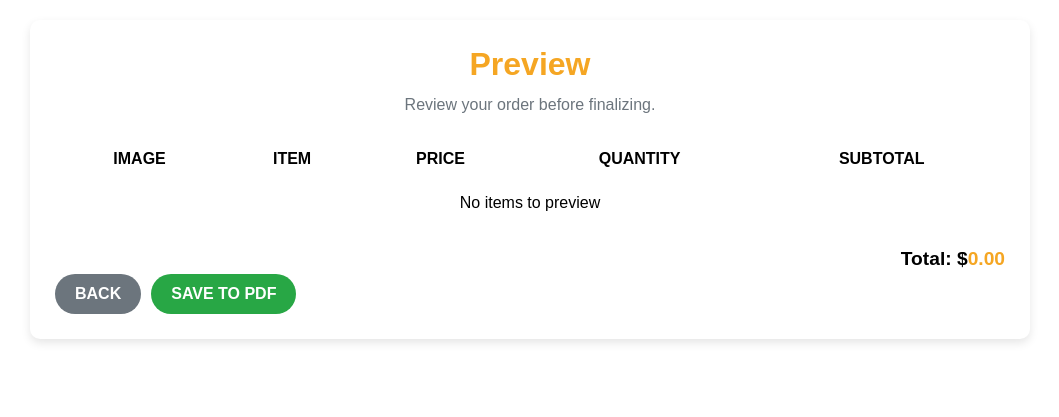
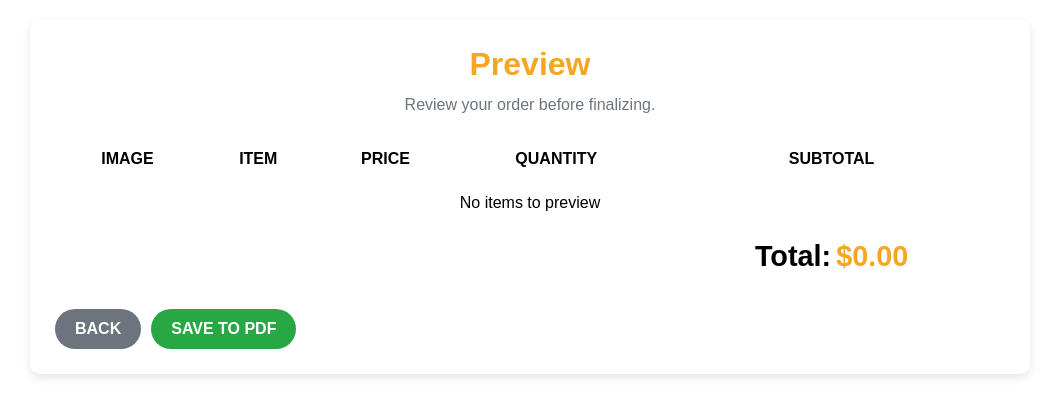
Before and after one commit to Soda-Morn/VC1-Group06-Cafe-Shop, a PHP site: page /views/form_restock/preview_order.php in a window 1280 px wide. Shown: the top 417 px of the page, without its empty margins (110-1169 px from the left). Run offline with PHP 8.4, Linux system fonts and the light colour scheme; some libraries are stand-ins or nearby versions.

Commit message:
fix(Testing):fix display image on preview[VC01G6-196]

```diff
--- a/views/form_restock/preview_order.php
+++ b/views/form_restock/preview_order.php
@@ -75,21 +74,16 @@
             border-radius: 5px;
         }
 
-        .total-and-buttons {
-            display: flex;
-            flex-direction: column;
-            align-items: flex-end;
-            gap: 10px;
+        .total-row {
+            font-size: 1.8rem; /* Increased font size for the Total row */
+            font-weight: bold;
+            color: #000;
+            text-align: right;
         }
 
-        .total-price {
-            font-size: 1.2rem;
-            font-weight: bold;
-            color: #000;
-        }
-
-        .total-price span {
+        .total-row .total-price {
             color: #f5a623;
+            margin-left: 5px;
         }
 
         .button-group {
@@ -142,7 +134,7 @@
                         <?php
                         $total = 0;
                         if (!empty($cartItems)) {
-                            foreach ($cartItems as $index => $item):
+                            foreach ($cartItems as $index => $item) {
                                 if (!isset($item['purchase_item_id'])) {
                                     error_log("Missing purchase_item_id for item: " . print_r($item, true));
                                     continue;
@@ -150,10 +142,11 @@
                                 $quantity = $item['quantity'] ?? 0;
                                 $subtotal = ($item['price'] ?? 0) * $quantity;
                                 $total += $subtotal;
+                                $imagePath = !empty($item['product_image']) ? '/uploads/' . basename($item['product_image']) : '';
                                 ?>
                                 <tr class="cart-item" data-item-id="<?= htmlspecialchars($item['purchase_item_id']) ?>">
                                     <td>
-                                        <img src="<?= htmlspecialchars($item['product_image'] ?? '') ?>" alt="<?= htmlspecialchars($item['product_name'] ?? 'No image') ?>" class="img-fluid">
+                                        <img src="<?= htmlspecialchars($imagePath) ?>" alt="<?= htmlspecialchars($item['product_name'] ?? 'No image') ?>" class="img-fluid">
                                     </td>
                                     <td><?= htmlspecialchars($item['product_name'] ?? 'Unknown') ?></td>
                                     <td class="item-price">$<?= number_format($item['price'] ?? 0, 2) ?></td>
@@ -161,19 +154,19 @@
                                     <td class="item-subtotal">$<?= number_format($subtotal, 2) ?></td>
                                 </tr>
                                 <?php
-                            endforeach;
+                            }
                         } else {
                             echo '<tr><td colspan="5">No items to preview</td></tr>';
                         }
                         ?>
+                        <tr class="total-row">
+                            <td colspan="4"></td>
+                            <td>
+                                Total:<span class="total-price">$<?= number_format($total, 2) ?></span>
+                            </td>
+                        </tr>
                     </tbody>
                 </table>
-
-                <div class="total-and-buttons">
-                    <div class="total-price">
-                        Total: $<span id="grand-total"><?= number_format($total, 2) ?></span>
-                    </div>
-                </div>
             </div>
 
             <div class="button-group">
@@ -184,56 +177,34 @@
     </div>
 
     <script>
-        // Extract jsPDF from the UMD module
         const { jsPDF } = window.jspdf;
 
         document.getElementById('savePdfBtn').addEventListener('click', () => {
-            // Get the element to convert to PDF
             const element = document.getElementById('pdf-content');
 
-            // Use html2canvas to capture the element as an image
             html2canvas(element, {
-                scale: 2, // Increase scale for better quality
-                useCORS: true, // Enable CORS for images (if hosted on a different domain)
+                scale: 2,
+                useCORS: true
             }).then(canvas => {
                 const imgData = canvas.toDataURL('image/png');
                 const imgWidth = canvas.width;
                 const imgHeight = canvas.height;
 
-                // Initialize jsPDF
                 const pdf = new jsPDF({
                     orientation: 'portrait',
                     unit: 'px',
                     format: 'a4'
                 });
 
-                // Calculate the width and height to fit the PDF page
                 const pageWidth = pdf.internal.pageSize.getWidth();
                 const pageHeight = pdf.internal.pageSize.getHeight();
-                const widthRatio = pageWidth / imgWidth;
-                const heightRatio = pageHeight / imgHeight;
-                const ratio = Math.min(widthRatio, heightRatio);
-
+                const ratio = Math.min(pageWidth / imgWidth, pageHeight / imgHeight);
                 const scaledWidth = imgWidth * ratio;
                 const scaledHeight = imgHeight * ratio;
+                const xOffset = (pageWidth - scaledWidth) / 2;
+                const yOffset = 20;
 
-                // Center the image on the PDF page
-                const xOffset = (pageWidth - scaledWidth) / 2;
-                const yOffset = (pageHeight - scaledHeight) / 2;
-
-                // Add the image to the PDF
                 pdf.addImage(imgData, 'PNG', xOffset, yOffset, scaledWidth, scaledHeight);
-
-                // Add the "Preview" header and subtitle at the top of the PDF
-                pdf.setFontSize(24);
-                pdf.setTextColor(245, 166, 35); // #f5a623
-                pdf.text('Preview', pageWidth / 2, 30, { align: 'center' });
-
-                pdf.setFontSize(14);
-                pdf.setTextColor(108, 117, 125); // #6c757d
-                pdf.text('Review your order before finalizing.', pageWidth / 2, 50, { align: 'center' });
-
-                // Download the PDF
                 pdf.save('order-preview.pdf');
             }).catch(error => {
                 console.error('Error generating PDF:', error);
```
Also changed, not shown: other parts of views/form_restock/preview_order.php (+18 -22 lines).
